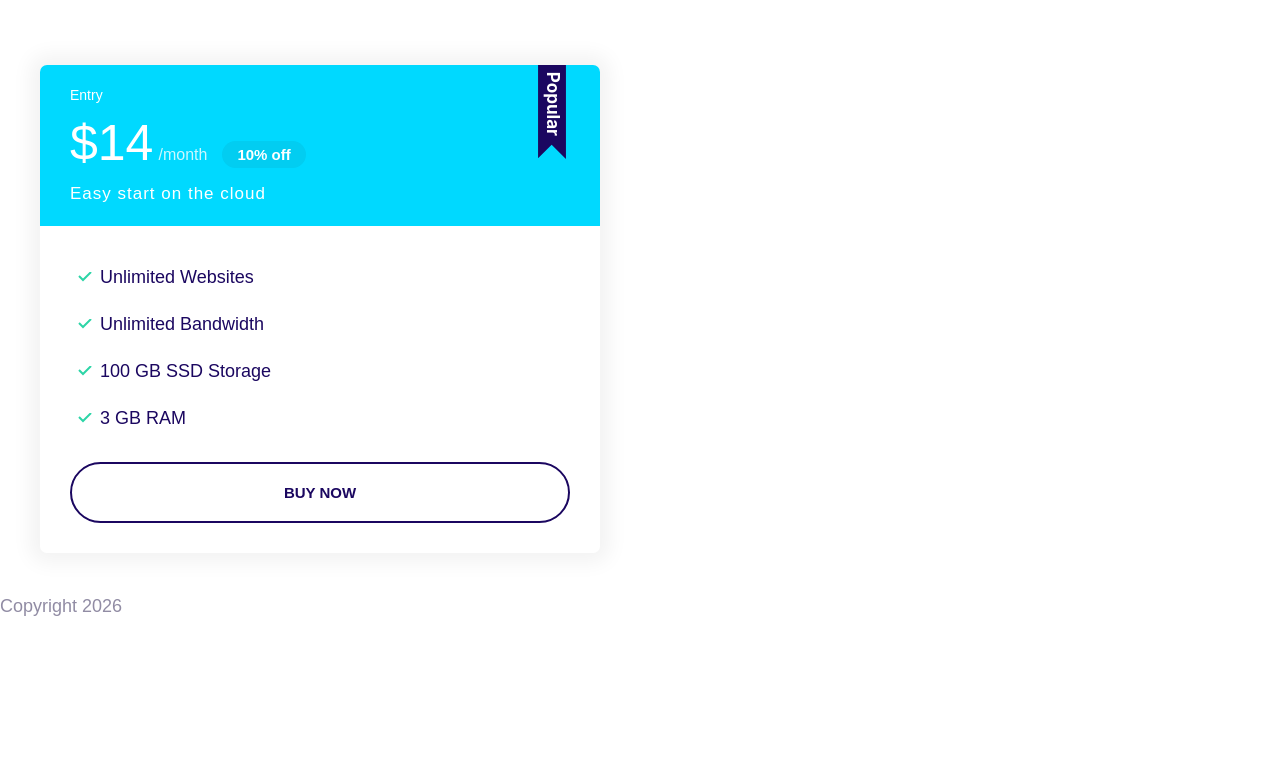
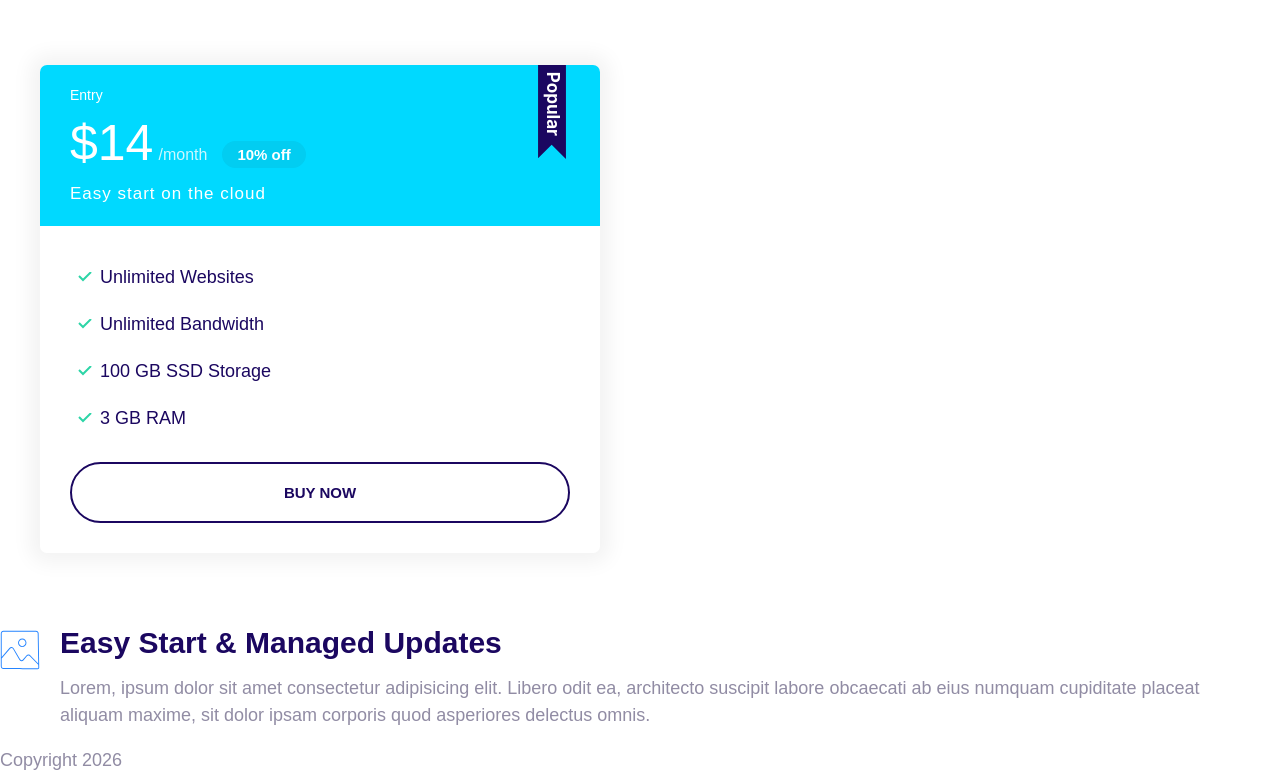
Before and after one commit to hebersandoval/eclipse, an Eleventy site: page src/home-2.njk in a window 1280 px wide. Shown: the part 916-1690 px from the top of the page. Before the commit the page ends 1536 px from the top, so only its background shows below. Built offline with nearby package versions, Linux system fonts and the light colour scheme; Eleventy itself is replaced by a stand-in of ours; files that its build step writes are made by us from their sources.

Commit message:
Define the media component.

```diff
--- a/assets/css/styles-2.css
+++ b/assets/css/styles-2.css
@@ -365,3 +365,20 @@ a {
         font-size: 1.7rem;
     }
 }
+
+/* Media */
+.media {
+    display: flex;
+}
+
+.media__title {
+    margin-top: 0;
+}
+
+.media__body {
+    margin: 0 2rem;
+}
+
+.media__image {
+    margin-top: 1rem;
+}
--- a/src/home-2.njk
+++ b/src/home-2.njk
@@ -93,5 +93,18 @@ pageId: home-2
             </div>
         </div>
     </div>
+</div>
 
+<br>
+
+<div class="media">
+    <div class="media__image">
+        <svg class="icon icon--primary">
+            <use xlink:href="/assets/images/icons/sprite.svg#snap"></use>
+        </svg>
+    </div>
+    <div class="media__body">
+        <h3 class="media__title">Easy Start & Managed Updates</h3>
+        <p>Lorem, ipsum dolor sit amet consectetur adipisicing elit. Libero odit ea, architecto suscipit labore obcaecati ab eius numquam cupiditate placeat aliquam maxime, sit dolor ipsam corporis quod asperiores delectus omnis.</p>
+    </div>
 </div>
```
Also changed, not shown: src/_templates/components.html (+17 -0 lines).
